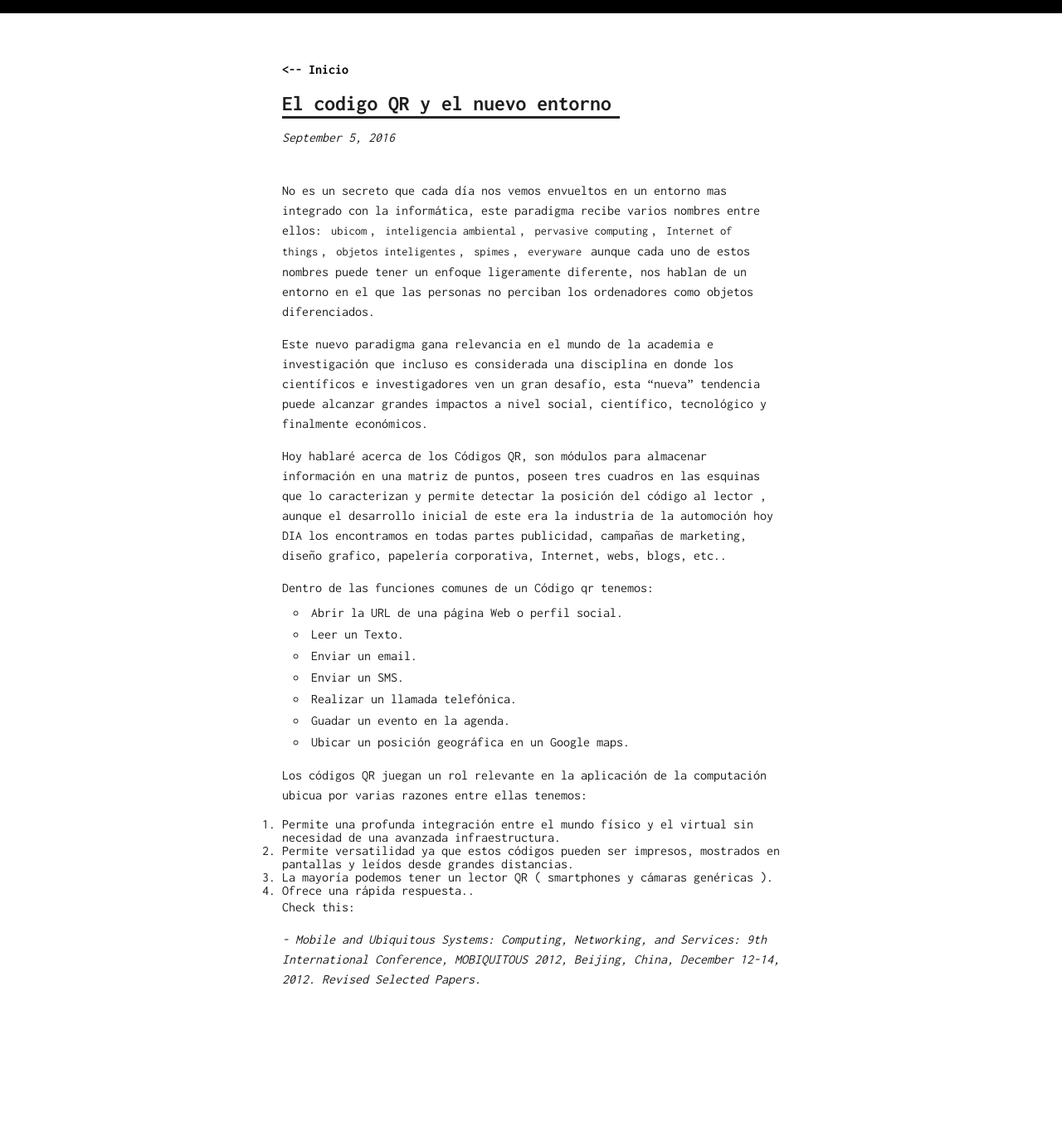
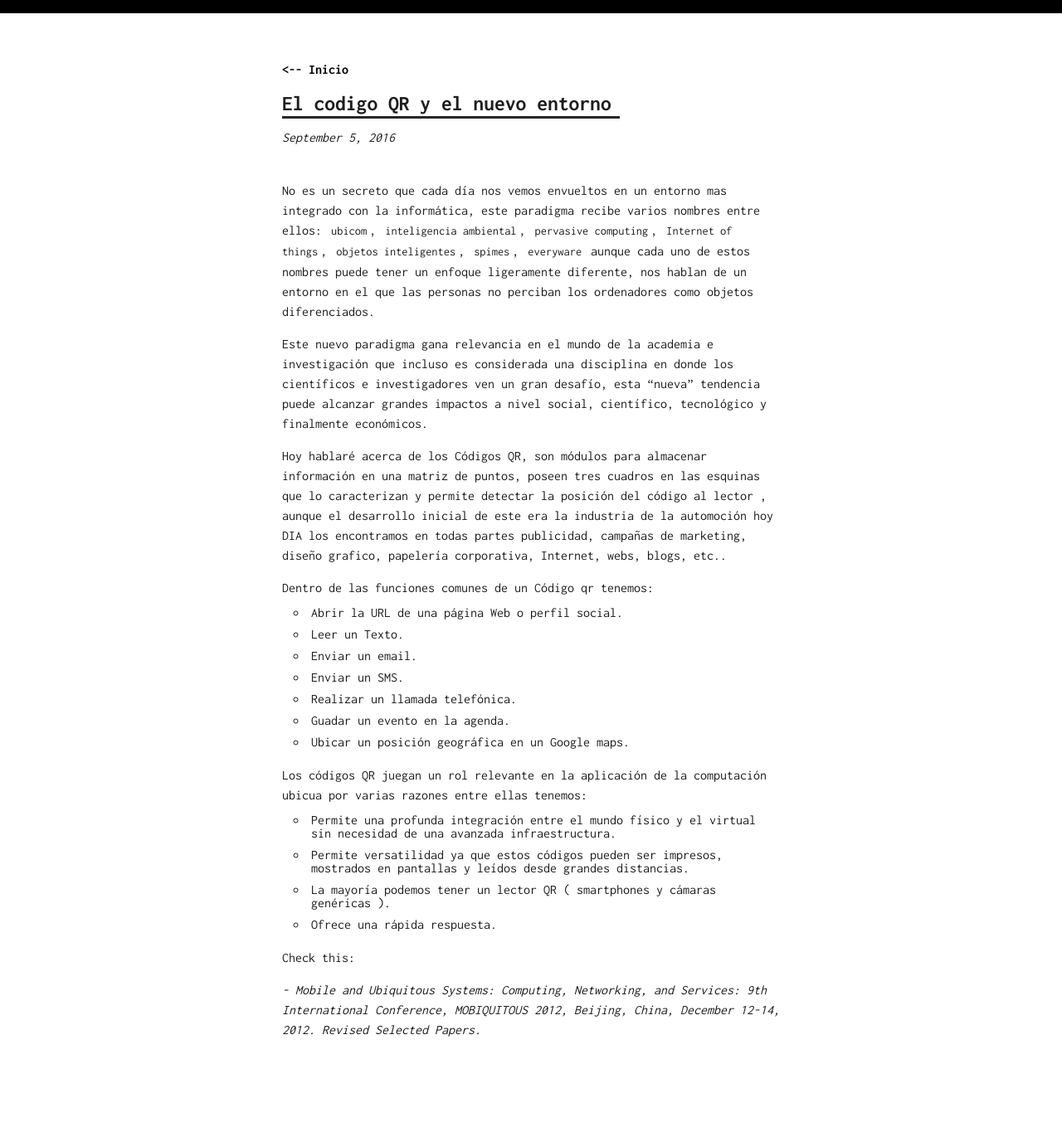
Before and after one commit to AlbCM/albcm.github.io, a Jekyll site: the page built from _posts/2016-09-05-El-codigo-Qr-Y-El-Nuevo-Entorno.markdown, in a window 1280 px wide. Shown: the whole page at 83% size. Built offline with Jekyll 4.4.1, drawn with Linux system fonts in a browser that asks for light colours; comment, search, counter and statistics services are not loaded; before the commit the page ends 1298 px from its top, so only the background shows below that; part of the change alters nothing that is shown.

```diff
--- a/_posts/2016-09-05-El-codigo-Qr-Y-El-Nuevo-Entorno.markdown
+++ b/_posts/2016-09-05-El-codigo-Qr-Y-El-Nuevo-Entorno.markdown
@@ -23,11 +23,10 @@ Dentro de las funciones comunes de un Código qr tenemos:
 
 Los códigos QR juegan un rol relevante en la aplicación de la computación ubicua por varias razones entre ellas tenemos:
 
-1. Permite una profunda integración entre el mundo físico y el virtual sin necesidad de una avanzada infraestructura.
-2. Permite versatilidad ya que estos códigos pueden ser impresos, mostrados en pantallas y leídos desde grandes distancias.
-3. La mayoría podemos tener un lector QR ( smartphones y cámaras genéricas ).
-4. Ofrece una rápida respuesta..
-
+- Permite una profunda integración entre el mundo físico y el virtual sin necesidad de una avanzada infraestructura.
+- Permite versatilidad ya que estos códigos pueden ser impresos, mostrados en pantallas y leídos desde grandes distancias.
+- La mayoría podemos tener un lector QR ( smartphones y cámaras genéricas ).
+- Ofrece una rápida respuesta.
 
 Check this:
 
```
